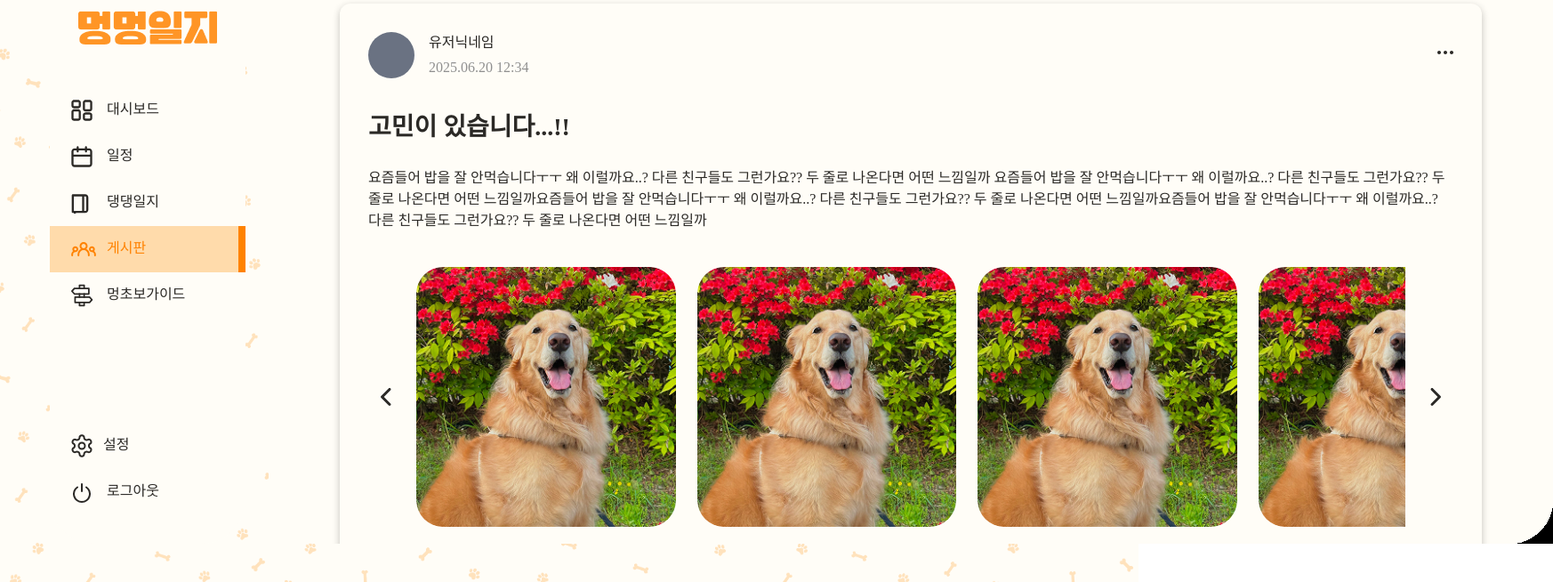
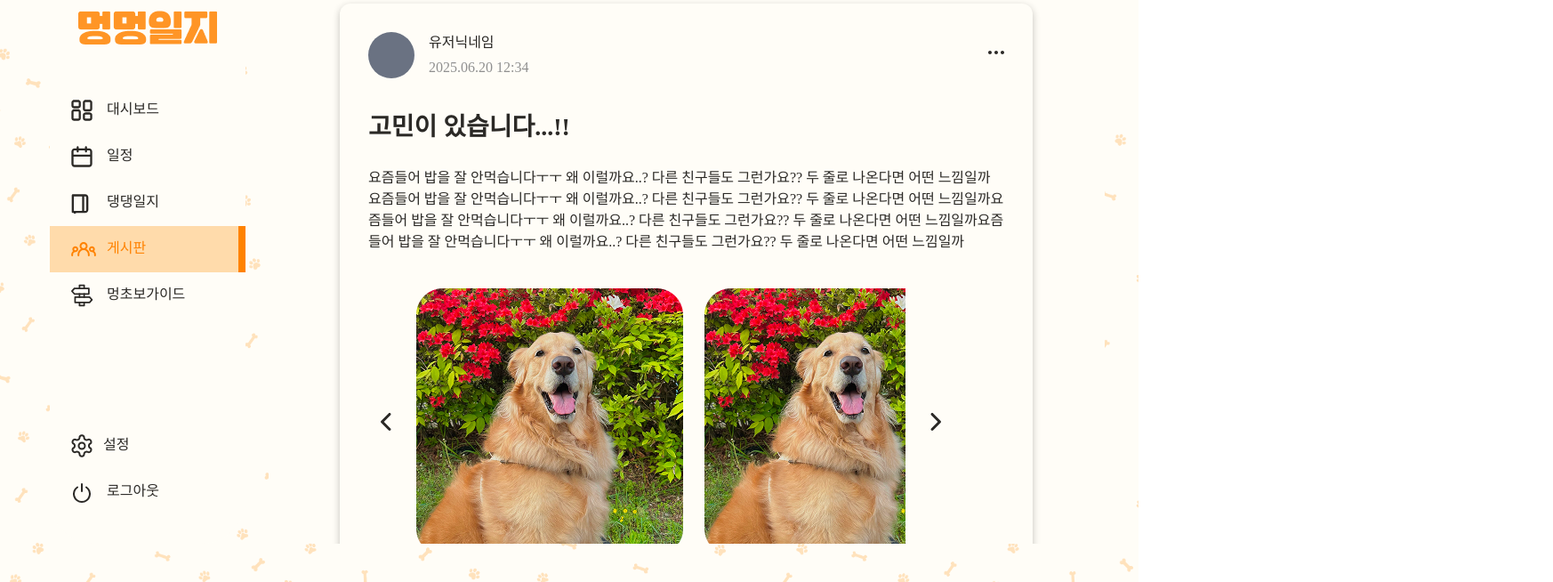
Before and after one commit to run3go/WEB4_5_404TNF_FE, a Next.js app: page /post/1/1 in a window 1280 px wide. Shown: the part 146-800 px from the top of the page at 89% size, 1746 px wide, since content can reach past the window. Built offline with nearby package versions, Linux system fonts and the light colour scheme.

Commit message:
💄Style: 게시글 디테일 스와이퍼 반응형 해결

```diff
--- a/src/components/post/ImageList.tsx
+++ b/src/components/post/ImageList.tsx
@@ -54,26 +54,7 @@ export default function ImageList() {
             prevEl: prevRef.current,
             nextEl: nextRef.current,
           }}
-          breakpoints={{
-            0: {
-              slidesPerView: 1,
-            },
-            400: {
-              slidesPerView: 1.2,
-            },
-            640: {
-              slidesPerView: 2.2,
-            },
-            768: {
-              slidesPerView: 2.6,
-            },
-            1024: {
-              slidesPerView: 3.2,
-            },
-            1280: {
-              slidesPerView: 3.6,
-            },
-          }}
+          slidesPerView="auto"
           onBeforeInit={(swiper) => {
             if (
               typeof swiper.params.navigation === 'object' &&
@@ -85,15 +66,17 @@ export default function ImageList() {
           }}
         >
           {IMAGES.map((img) => (
-            <SwiperSlide key={img.id} className="w-[60%] max-w-[300px]">
+            <SwiperSlide key={img.id} className="!w-[300px]">
+              <div className="relative flex h-[300px] w-[300px] items-end">
                 <Image
-                className="h-auto w-full rounded-[30px]"
+                  className="rounded-[10px]"
                   src={img.image}
                   alt="강아지"
                   width={300}
                   height={300}
                   priority
                 />
+              </div>
             </SwiperSlide>
           ))}
         </Swiper>
--- a/src/components/post/PostDetailCard.tsx
+++ b/src/components/post/PostDetailCard.tsx
@@ -57,7 +57,7 @@ export default function PostDetailCard({
             {POST.content}
           </p>
         </div>
-        <div className="w-full sm:max-w-[1220px]">
+        <div className="w-full sm:max-w-[calc(100vw-622px)]">
           <ImageList />
         </div>
         <div className="pt-7 sm:pt-14">
```
Lines whose indentation alone changed are shown as unchanged.
